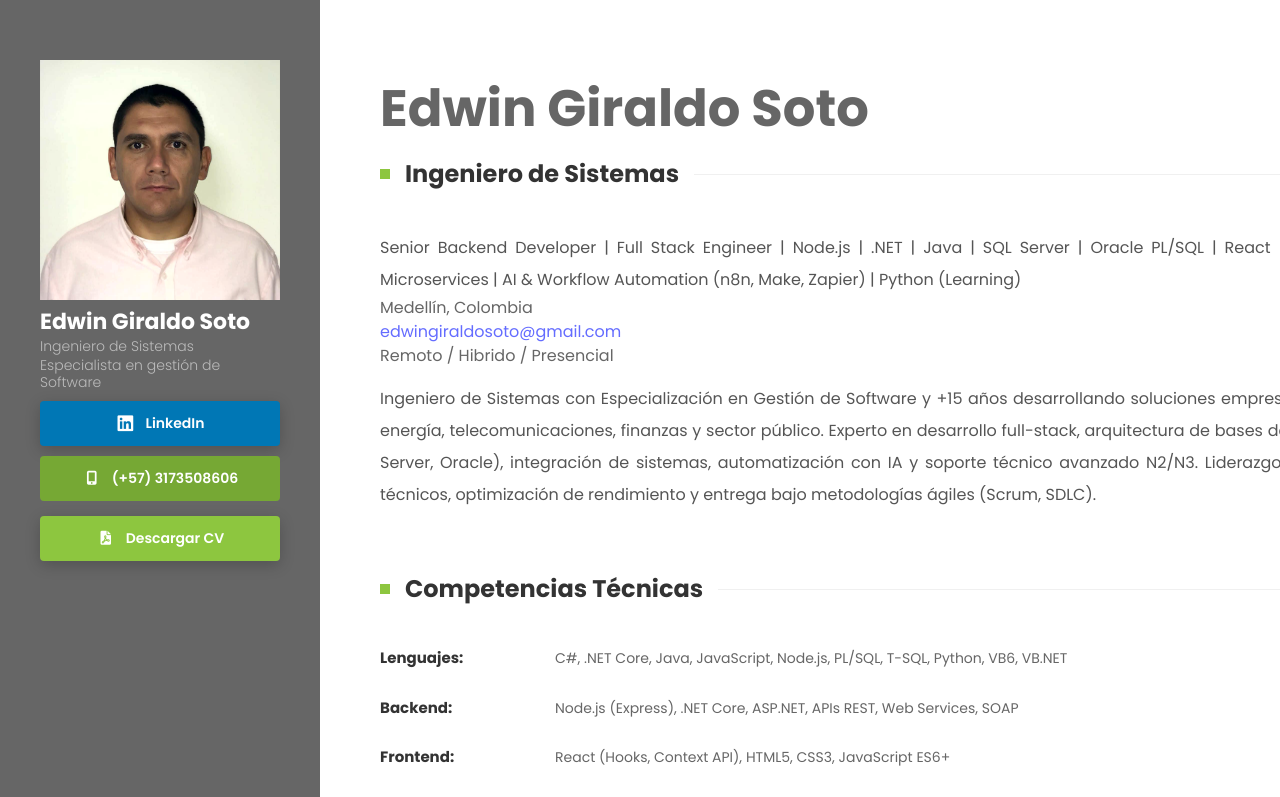
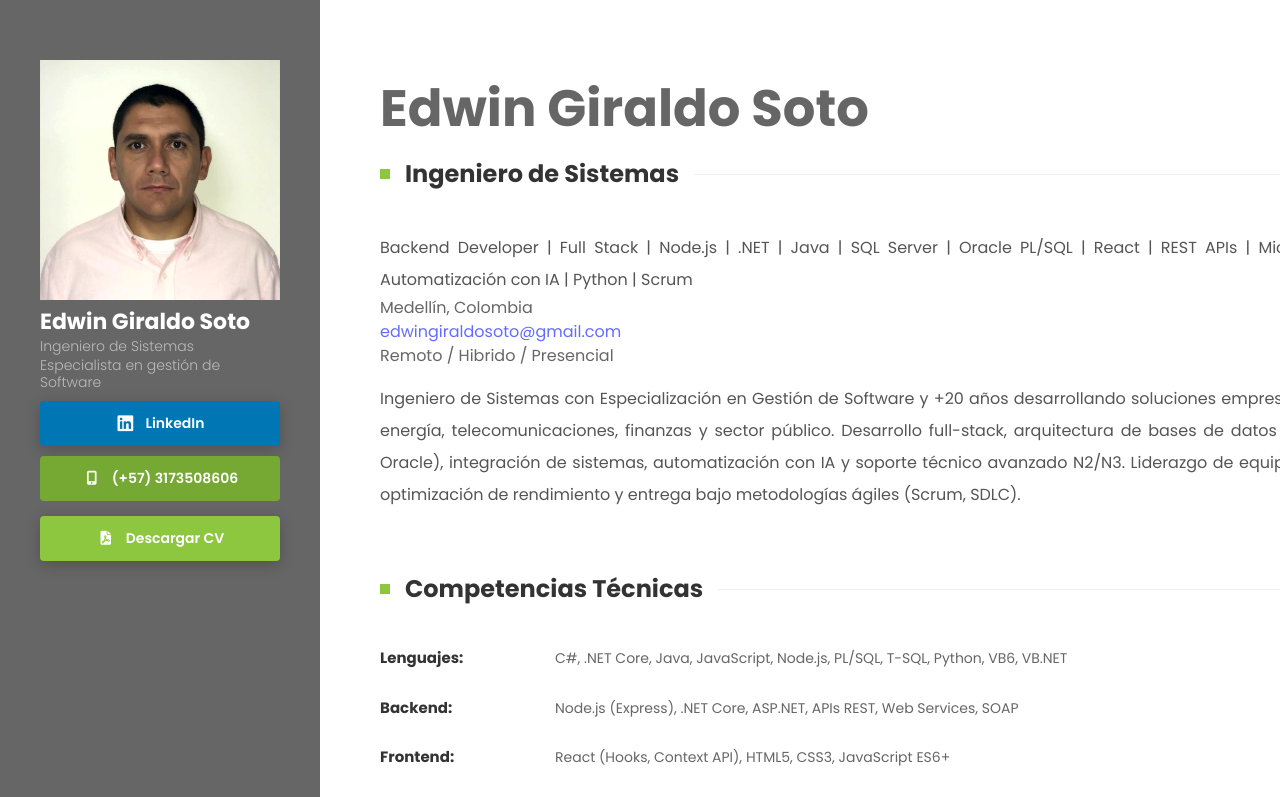
Before and after one commit to edwingiraldosoto/cv-edwin, a React (Vite) app: page / in a window 1280 px wide. Shown: the top 797 px of the page. Built offline with nearby package versions, Linux system fonts and the light colour scheme.

Commit message:
Update cv.js

```diff
--- a/src/data/cv.js
+++ b/src/data/cv.js
@@ -4,15 +4,15 @@ export const cv = {
   specialization: "Especialista en gestión de Software",
   focusing: "Backend",
   location: "Medellín, Colombia",
-  SkillsHeader: `Senior Backend Developer | Full Stack Engineer | Node.js | .NET | Java | SQL Server | Oracle PL/SQL | React | REST APIs | Microservices |
-  AI & Workflow Automation (n8n, Make, Zapier) | Python (Learning)`,
+  SkillsHeader: `Backend Developer | Full Stack | Node.js | .NET | Java | SQL Server | Oracle PL/SQL | React | REST APIs | Microservices |
+  Automatización con IA | Python | Scrum`,
   Phone: "(+57) 3173508606",
   Mail: "edwingiraldosoto@gmail.com",
   linkedin: "https://www.linkedin.com/in/edwingiraldosoto/",
   modality: "Remoto / Hibrido / Presencial",
   profile: `
-Ingeniero de Sistemas con Especialización en Gestión de Software y +15 años desarrollando soluciones empresariales para energía, telecomunicaciones,
-finanzas y sector público. Experto en desarrollo full-stack, arquitectura de bases de datos (SQL Server, Oracle),
+Ingeniero de Sistemas con Especialización en Gestión de Software y +20 años desarrollando soluciones empresariales para energía, telecomunicaciones,
+finanzas y sector público. Desarrollo full-stack, arquitectura de bases de datos (SQL Server, Oracle),
 integración de sistemas, automatización con IA y soporte técnico avanzado N2/N3.
 Liderazgo de equipos técnicos, optimización de rendimiento y entrega bajo metodologías ágiles (Scrum, SDLC).
   `,
```
